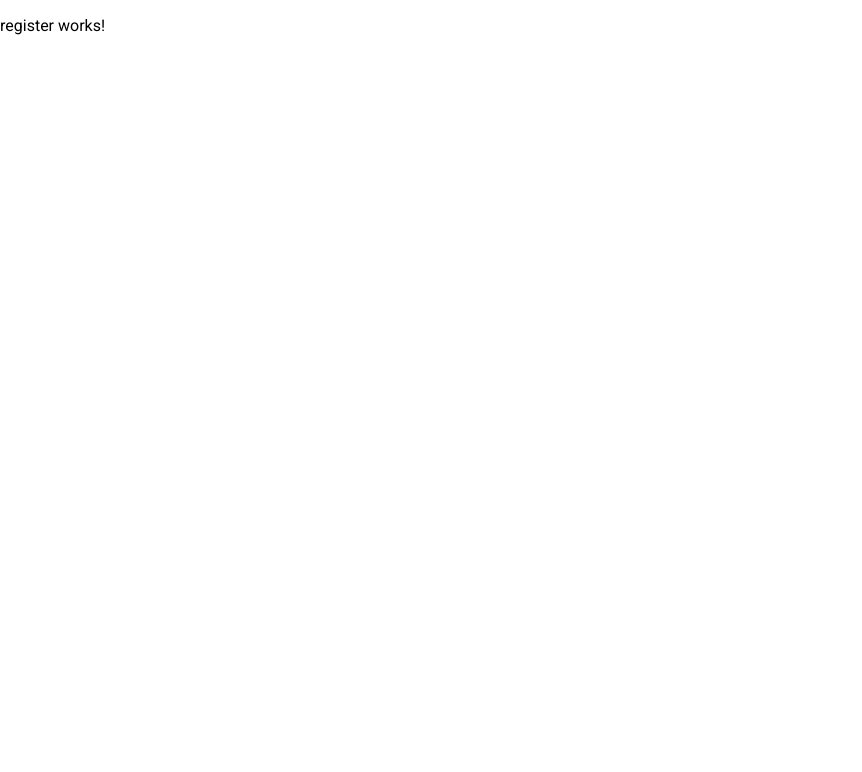
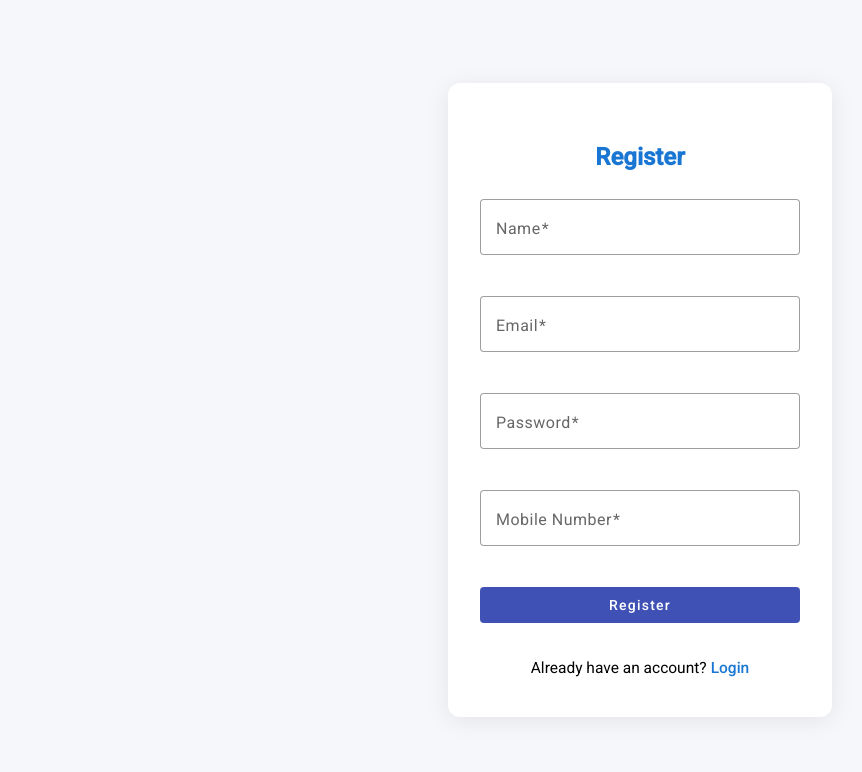
Before and after one commit to roshanprasad804/flipzone_web, an Angular app: page /register in a window 1280 px wide. Shown: the top 772 px of the page, without its empty margins (0-862 px from the left). Built offline with nearby package versions, Linux system fonts and the light colour scheme.

Commit message:
login and register component - UI

```diff
--- a/src/app/login/login.component.css
+++ b/src/app/login/login.component.css
@@ -0,0 +1,42 @@
+.login-container {
+  min-height: 100vh;
+  display: flex;
+  align-items: center;
+  justify-content: center;
+  background: #f5f7fa;
+}
+
+.login-form {
+  background: #fff;
+  padding: 2.5rem 2rem;
+  border-radius: 12px;
+  box-shadow: 0 4px 24px rgba(0,0,0,0.08);
+  min-width: 320px;
+  display: flex;
+  flex-direction: column;
+  gap: 1.2rem;
+}
+
+.full-width {
+  width: 100%;
+}
+
+.login-form h2 {
+  margin-bottom: 0.5rem;
+  text-align: center;
+  color: #1976d2;
+  font-weight: 600;
+}
+
+.register-link {
+  text-align: center;
+  margin-top: 1rem;
+  font-size: 0.97rem;
+}
+
+.register-link a {
+  color: #1976d2;
+  text-decoration: none;
+  font-weight: 500;
+  margin-left: 4px;
+}
--- a/src/app/login/login.component.html
+++ b/src/app/login/login.component.html
@@ -1 +1,18 @@
-<p>login works!</p>
+<div class="login-container">
+  <form [formGroup]="loginForm" (ngSubmit)="onSubmit()" class="login-form">
+    <h2>Login</h2>
+    <mat-form-field appearance="outline" class="full-width">
+      <mat-label>Email</mat-label>
+      <input matInput formControlName="email" type="email" autocomplete="email" required>
+    </mat-form-field>
+    <mat-form-field appearance="outline" class="full-width">
+      <mat-label>Password</mat-label>
+      <input matInput formControlName="password" type="password" autocomplete="current-password" required>
+    </mat-form-field>
+    <button mat-flat-button color="primary" class="full-width" type="submit">Login</button>
+    <div class="register-link">
+      <span>Don't have an account?</span>
+      <a routerLink="/register">Register</a>
+    </div>
+  </form>
+</div>
--- a/src/app/login/login.component.ts
+++ b/src/app/login/login.component.ts
@@ -1,12 +1,35 @@
 import { Component } from '@angular/core';
+import { FormBuilder, FormGroup, Validators, ReactiveFormsModule } from '@angular/forms';
+import { MatFormFieldModule } from '@angular/material/form-field';
+import { MatInputModule } from '@angular/material/input';
+import { MatButtonModule } from '@angular/material/button';
+import { RouterModule } from '@angular/router';
 
 @Component({
   selector: 'app-login',
   standalone: true,
-  imports: [],
+  imports: [
+    ReactiveFormsModule,
+    MatFormFieldModule,
+    MatInputModule,
+    MatButtonModule,
+    RouterModule
+  ],
   templateUrl: './login.component.html',
   styleUrl: './login.component.css'
 })
 export class LoginComponent {
+  loginForm = this.fb.group({
+    email: ['', [Validators.required, Validators.email]],
+    password: ['', Validators.required]
+  });
 
+  constructor(private fb: FormBuilder) {}
+
+  onSubmit() {
+    if (this.loginForm.valid) {
+      // Handle login logic here
+      console.log(this.loginForm.value);
+    }
+  }
 }
--- a/src/app/register/register.component.css
+++ b/src/app/register/register.component.css
@@ -0,0 +1,42 @@
+.register-container {
+  min-height: 100vh;
+  display: flex;
+  align-items: center;
+  justify-content: center;
+  background: #f5f7fa;
+}
+
+.register-form {
+  background: #fff;
+  padding: 2.5rem 2rem;
+  border-radius: 12px;
+  box-shadow: 0 4px 24px rgba(0,0,0,0.08);
+  min-width: 320px;
+  display: flex;
+  flex-direction: column;
+  gap: 1.2rem;
+}
+
+.full-width {
+  width: 100%;
+}
+
+.register-form h2 {
+  margin-bottom: 0.5rem;
+  text-align: center;
+  color: #1976d2;
+  font-weight: 600;
+}
+
+.login-link {
+  text-align: center;
+  margin-top: 1rem;
+  font-size: 0.97rem;
+}
+
+.login-link a {
+  color: #1976d2;
+  text-decoration: none;
+  font-weight: 500;
+  margin-left: 4px;
+}
--- a/src/app/register/register.component.html
+++ b/src/app/register/register.component.html
@@ -1 +1,30 @@
-<p>register works!</p>
+<div class="register-container">
+  <form [formGroup]="registerForm" (ngSubmit)="onSubmit()" class="register-form">
+    <h2>Register</h2>
+    <mat-form-field appearance="outline" class="full-width">
+      <mat-label>Name</mat-label>
+      <input matInput formControlName="name" required>
+    </mat-form-field>
+    <!-- <mat-form-field appearance="outline" class="full-width">
+      <mat-label>Age</mat-label>
+      <input matInput formControlName="age" type="number" min="1" required>
+    </mat-form-field> -->
+    <mat-form-field appearance="outline" class="full-width">
+      <mat-label>Email</mat-label>
+      <input matInput formControlName="email" type="email" required>
+    </mat-form-field>
+    <mat-form-field appearance="outline" class="full-width">
+      <mat-label>Password</mat-label>
+      <input matInput formControlName="password" type="password" required>
+    </mat-form-field>
+    <mat-form-field appearance="outline" class="full-width">
+      <mat-label>Mobile Number</mat-label>
+      <input matInput formControlName="mobile" type="tel" maxlength="10" required>
+    </mat-form-field>
+    <button mat-flat-button color="primary" class="full-width" type="submit">Register</button>
+    <div class="login-link">
+      <span>Already have an account?</span>
+      <a routerLink="/login">Login</a>
+    </div>
+  </form>
+</div>
--- a/src/app/register/register.component.ts
+++ b/src/app/register/register.component.ts
@@ -1,12 +1,38 @@
 import { Component } from '@angular/core';
+import { FormBuilder, Validators, ReactiveFormsModule } from '@angular/forms';
+import { MatFormFieldModule } from '@angular/material/form-field';
+import { MatInputModule } from '@angular/material/input';
+import { MatButtonModule } from '@angular/material/button';
+import { RouterModule } from '@angular/router';
 
 @Component({
   selector: 'app-register',
   standalone: true,
-  imports: [],
+  imports: [
+    ReactiveFormsModule,
+    MatFormFieldModule,
+    MatInputModule,
+    MatButtonModule,
+    RouterModule
+  ],
   templateUrl: './register.component.html',
   styleUrl: './register.component.css'
 })
 export class RegisterComponent {
+  registerForm = this.fb.group({
+    name: ['', Validators.required],
+    // age: ['', [Validators.required, Validators.min(1)]],
+    email: ['', [Validators.required, Validators.email]],
+    password: ['', Validators.required],
+    mobile: ['', [Validators.required, Validators.pattern('^[0-9]{10}$')]]
+  });
 
+  constructor(private fb: FormBuilder) {}
+
+  onSubmit() {
+    if (this.registerForm.valid) {
+      // Handle registration logic here
+      console.log(this.registerForm.value);
+    }
+  }
 }
```
